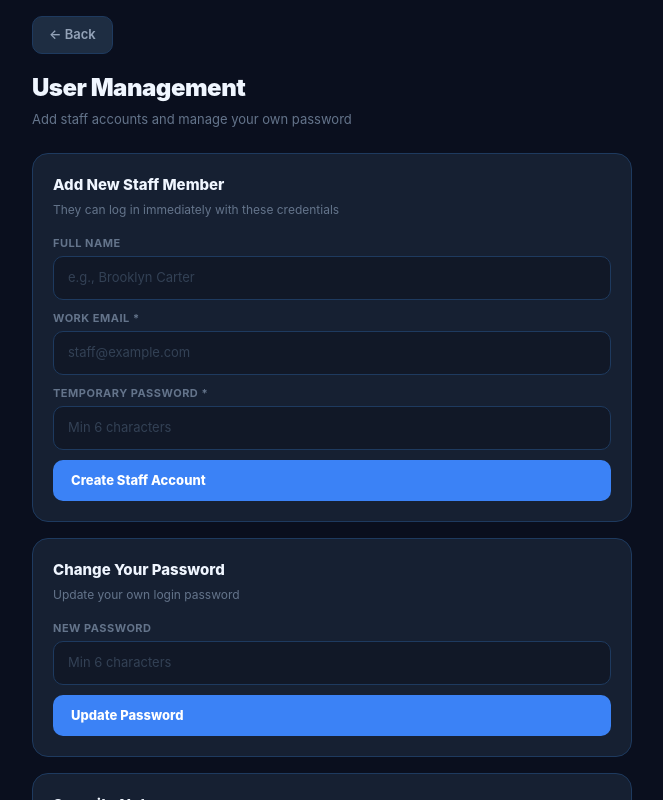
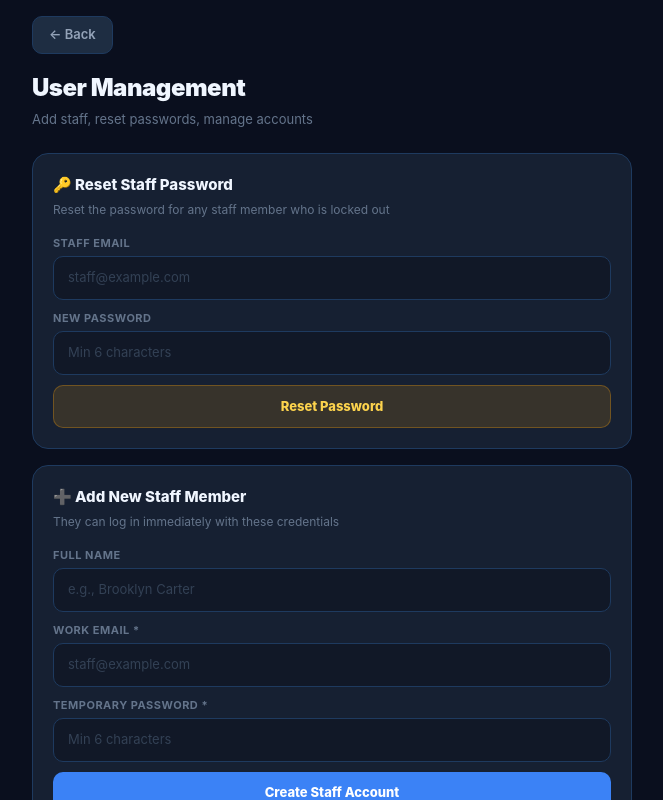
Before and after one commit to ASC-Harrison/nextjs-with-supabase, a Next.js app: page /admin-users in a window 1280 px wide. Shown: the top 800 px of the page, without its empty margins (308-971 px from the left). Built offline with nearby package versions, Linux system fonts and the light colour scheme; no server answers.

Commit message:
Update page.tsx

```diff
--- a/app/admin-users/page.tsx
+++ b/app/admin-users/page.tsx
@@ -24,68 +24,92 @@ const CSS = `
   .inp{width:100%;border-radius:10px;border:1px solid #1e3a5f;background:#111827;color:#f0f6ff;padding:11px 14px;font-size:13px;font-family:inherit;outline:none;transition:all 0.18s;margin-bottom:10px;}
   .inp:focus{border-color:#3b82f6;box-shadow:0 0 0 3px rgba(59,130,246,0.1);}
   .inp::placeholder{color:#334155;}
-  .btn{border-radius:10px;padding:11px 18px;font-size:13px;font-weight:800;cursor:pointer;border:none;font-family:inherit;transition:all 0.18s;display:inline-flex;align-items:center;gap:6px;}
+  .btn{border-radius:10px;padding:11px 18px;font-size:13px;font-weight:800;cursor:pointer;border:none;font-family:inherit;transition:all 0.18s;display:inline-flex;align-items:center;gap:6px;justify-content:center;}
   .btn-ac{background:#3b82f6;color:#fff;}
   .btn-ac:hover{background:#2563eb;}
   .btn-gh{background:#1e2d42;color:#94a3b8;border:1px solid #1e3a5f;}
   .btn-gh:hover{color:#f0f6ff;}
+  .btn-warn{background:rgba(245,158,11,0.15);color:#fcd34d;border:1px solid rgba(245,158,11,0.3);}
   .btn-err{background:rgba(239,68,68,0.15);color:#fca5a5;border:1px solid rgba(239,68,68,0.3);}
   .btn:disabled{opacity:0.4;cursor:not-allowed;}
   .btn-full{width:100%;}
-  .user-row{display:flex;align-items:center;justify-content:space-between;gap:12px;padding:12px 0;border-bottom:1px solid #1e3a5f;}
-  .user-row:last-child{border-bottom:none;}
-  .user-email{font-size:13px;font-weight:600;color:#f0f6ff;word-break:break-all;}
-  .user-date{font-size:11px;color:#64748b;margin-top:2px;}
-  .badge{display:inline-flex;align-items:center;padding:2px 8px;border-radius:9999px;font-size:10px;font-weight:800;}
-  .badge-ok{background:rgba(16,185,129,0.15);color:#6ee7b7;border:1px solid rgba(16,185,129,0.3);}
   .err{background:rgba(239,68,68,0.1);border:1px solid rgba(239,68,68,0.3);border-radius:10px;padding:12px;font-size:13px;color:#fca5a5;margin-bottom:14px;}
   .ok{background:rgba(16,185,129,0.1);border:1px solid rgba(16,185,129,0.3);border-radius:10px;padding:12px;font-size:13px;color:#6ee7b7;margin-bottom:14px;}
-  .divider{height:1px;background:#1e3a5f;margin:16px 0;}
-  .current-user{background:rgba(59,130,246,0.08);border:1px solid rgba(59,130,246,0.2);border-radius:10px;padding:12px 14px;font-size:12px;color:#93c5fd;margin-bottom:20px;}
+  .current-user{background:rgba(59,130,246,0.08);border:1px solid rgba(59,130,246,0.2);border-radius:10px;padding:12px 14px;font-size:12px;color:#93c5fd;margin-bottom:20px;display:flex;align-items:center;justify-content:space-between;flex-wrap:wrap;gap:8px;}
+  .sign-out-btn{background:rgba(239,68,68,0.15);border:1px solid rgba(239,68,68,0.3);border-radius:8px;color:#fca5a5;padding:4px 12px;cursor:pointer;font-size:11px;font-family:inherit;font-weight:700;}
+  .divider{height:1px;background:#1e3a5f;margin:4px 0 16px;}
+  .staff-row{display:flex;align-items:center;justify-content:space-between;gap:10px;padding:10px 0;border-bottom:1px solid #1e3a5f;}
+  .staff-row:last-child{border-bottom:none;}
+  .staff-email{font-size:13px;font-weight:600;color:#f0f6ff;word-break:break-all;}
+  .staff-date{font-size:11px;color:#64748b;margin-top:2px;}
 `;
 
 export default function AdminUsersPage() {
   const router = useRouter();
-  const [currentUser, setCurrentUser] = useState<any>(null);
+  const [currentUser,  setCurrentUser]  = useState<any>(null);
+  const [msg,          setMsg]          = useState<{type:"ok"|"err";text:string}|null>(null);
+
+  // Add new user
   const [newEmail,    setNewEmail]    = useState("");
   const [newPassword, setNewPassword] = useState("");
   const [newName,     setNewName]     = useState("");
-  const [loading,     setLoading]     = useState(false);
-  const [msg,         setMsg]         = useState<{type:"ok"|"err";text:string}|null>(null);
-  const [changePw,    setChangePw]    = useState("");
-  const [changePwLoading, setChangePwLoading] = useState(false);
+  const [addLoading,  setAddLoading]  = useState(false);
+
+  // Reset someone's password
+  const [resetEmail,    setResetEmail]    = useState("");
+  const [resetPassword, setResetPassword] = useState("");
+  const [resetLoading,  setResetLoading]  = useState(false);
+
+  // Change own password
+  const [myPassword,   setMyPassword]   = useState("");
+  const [myPwLoading,  setMyPwLoading]  = useState(false);
 
   useEffect(() => {
     supabase.auth.getUser().then(({ data }) => setCurrentUser(data.user));
   }, []);
 
-  async function handleInvite(e: React.FormEvent) {
+  function showMsg(type: "ok"|"err", text: string) {
+    setMsg({ type, text });
+    setTimeout(() => setMsg(null), 5000);
+  }
+
+  async function handleAddUser(e: React.FormEvent) {
     e.preventDefault();
     if (!newEmail.trim() || !newPassword.trim()) return;
-    setLoading(true); setMsg(null);
+    setAddLoading(true);
     try {
-      const res = await fetch("/api/admin/invite-user", {
-        method: "POST",
-        headers: { "Content-Type": "application/json" },
-        body: JSON.stringify({ email: newEmail.trim(), password: newPassword, name: newName.trim() }),
-      });
+      const res  = await fetch("/api/admin/invite-user", { method:"POST", headers:{"Content-Type":"application/json"}, body:JSON.stringify({ email:newEmail.trim(), password:newPassword, name:newName.trim() }) });
       const json = await res.json();
-      if (!json.ok) { setMsg({ type:"err", text: json.error }); }
-      else { setMsg({ type:"ok", text: `User ${newEmail} created successfully!` }); setNewEmail(""); setNewPassword(""); setNewName(""); }
-    } catch (e: any) { setMsg({ type:"err", text: e?.message ?? "Failed" }); }
-    finally { setLoading(false); }
+      if (!json.ok) showMsg("err", json.error);
+      else { showMsg("ok", `✅ Account created for ${newEmail}`); setNewEmail(""); setNewPassword(""); setNewName(""); }
+    } catch (e: any) { showMsg("err", e?.message ?? "Failed"); }
+    finally { setAddLoading(false); }
   }
 
-  async function handleChangePassword(e: React.FormEvent) {
+  async function handleResetPassword(e: React.FormEvent) {
     e.preventDefault();
-    if (!changePw.trim() || changePw.length < 6) { setMsg({ type:"err", text:"Password must be at least 6 characters." }); return; }
-    setChangePwLoading(true); setMsg(null);
+    if (!resetEmail.trim() || !resetPassword.trim()) return;
+    if (resetPassword.length < 6) { showMsg("err", "Password must be at least 6 characters"); return; }
+    setResetLoading(true);
     try {
-      const { error } = await supabase.auth.updateUser({ password: changePw });
-      if (error) { setMsg({ type:"err", text: error.message }); }
-      else { setMsg({ type:"ok", text:"Password updated successfully!" }); setChangePw(""); }
-    } catch (e: any) { setMsg({ type:"err", text: e?.message ?? "Failed" }); }
-    finally { setChangePwLoading(false); }
+      const res  = await fetch("/api/admin/reset-password", { method:"POST", headers:{"Content-Type":"application/json"}, body:JSON.stringify({ email:resetEmail.trim(), password:resetPassword }) });
+      const json = await res.json();
+      if (!json.ok) showMsg("err", json.error);
+      else { showMsg("ok", `✅ Password reset for ${resetEmail}`); setResetEmail(""); setResetPassword(""); }
+    } catch (e: any) { showMsg("err", e?.message ?? "Failed"); }
+    finally { setResetLoading(false); }
+  }
+
+  async function handleMyPassword(e: React.FormEvent) {
+    e.preventDefault();
+    if (!myPassword.trim() || myPassword.length < 6) { showMsg("err", "Password must be at least 6 characters"); return; }
+    setMyPwLoading(true);
+    try {
+      const { error } = await supabase.auth.updateUser({ password: myPassword });
+      if (error) showMsg("err", error.message);
+      else { showMsg("ok", "✅ Your password has been updated"); setMyPassword(""); }
+    } catch (e: any) { showMsg("err", e?.message ?? "Failed"); }
+    finally { setMyPwLoading(false); }
   }
 
   async function handleLogout() {
@@ -100,55 +124,83 @@ export default function AdminUsersPage() {
         <div className="wrap">
           <button onClick={() => router.push("/")} className="back-btn">← Back</button>
           <div className="title">User Management</div>
-          <div className="sub">Add staff accounts and manage your own password</div>
+          <div className="sub">Add staff, reset passwords, manage accounts</div>
 
           {currentUser && (
             <div className="current-user">
-              Signed in as: <strong>{currentUser.email}</strong>
-              <button onClick={handleLogout} style={{ marginLeft: 12, background:"rgba(239,68,68,0.15)", border:"1px solid rgba(239,68,68,0.3)", borderRadius:8, color:"#fca5a5", padding:"3px 10px", cursor:"pointer", fontSize:11, fontFamily:"inherit", fontWeight:700 }}>
-                Sign Out
-              </button>
+              <span>Signed in as: <strong>{currentUser.email}</strong></span>
+              <button onClick={handleLogout} className="sign-out-btn">Sign Out</button>
             </div>
           )}
 
           {msg && <div className={msg.type === "ok" ? "ok" : "err"}>{msg.text}</div>}
 
+          {/* Reset any staff password */}
+          <div className="card">
+            <div className="card-title">🔑 Reset Staff Password</div>
+            <div className="card-sub">Reset the password for any staff member who is locked out</div>
+            <form onSubmit={handleResetPassword}>
+              <label className="label">Staff Email</label>
+              <input
+                value={resetEmail}
+                onChange={(e) => setResetEmail(e.target.value)}
+                type="email"
+                className="inp"
+                placeholder="staff@example.com"
+                required
+              />
+              <label className="label">New Password</label>
+              <input
+                value={resetPassword}
+                onChange={(e) => setResetPassword(e.target.value)}
+                type="password"
+                className="inp"
+                placeholder="Min 6 characters"
+                required
+                minLength={6}
+              />
+              <button type="submit" className="btn btn-warn btn-full" disabled={resetLoading}>
+                {resetLoading ? "Resetting…" : "Reset Password"}
+              </button>
+            </form>
+          </div>
+
           {/* Add new staff */}
           <div className="card">
-            <div className="card-title">Add New Staff Member</div>
+            <div className="card-title">➕ Add New Staff Member</div>
             <div className="card-sub">They can log in immediately with these credentials</div>
-            <form onSubmit={handleInvite}>
+            <form onSubmit={handleAddUser}>
               <label className="label">Full Name</label>
               <input value={newName} onChange={(e) => setNewName(e.target.value)} className="inp" placeholder="e.g., Brooklyn Carter" />
               <label className="label">Work Email *</label>
               <input value={newEmail} onChange={(e) => setNewEmail(e.target.value)} type="email" className="inp" placeholder="staff@example.com" required />
               <label className="label">Temporary Password *</label>
               <input value={newPassword} onChange={(e) => setNewPassword(e.target.value)} type="password" className="inp" placeholder="Min 6 characters" required minLength={6} />
-              <button type="submit" className="btn btn-ac btn-full" disabled={loading}>
-                {loading ? "Creating…" : "Create Staff Account"}
+              <button type="submit" className="btn btn-ac btn-full" disabled={addLoading}>
+                {addLoading ? "Creating…" : "Create Staff Account"}
               </button>
             </form>
           </div>
 
           {/* Change own password */}
           <div className="card">
-            <div className="card-title">Change Your Password</div>
+            <div className="card-title">🔒 Change Your Password</div>
             <div className="card-sub">Update your own login password</div>
-            <form onSubmit={handleChangePassword}>
+            <form onSubmit={handleMyPassword}>
               <label className="label">New Password</label>
-              <input value={changePw} onChange={(e) => setChangePw(e.target.value)} type="password" className="inp" placeholder="Min 6 characters" required minLength={6} />
-              <button type="submit" className="btn btn-ac btn-full" disabled={changePwLoading}>
-                {changePwLoading ? "Updating…" : "Update Password"}
+              <input value={myPassword} onChange={(e) => setMyPassword(e.target.value)} type="password" className="inp" placeholder="Min 6 characters" required minLength={6} />
+              <button type="submit" className="btn btn-ac btn-full" disabled={myPwLoading}>
+                {myPwLoading ? "Updating…" : "Update My Password"}
               </button>
             </form>
           </div>
 
           <div className="card">
             <div className="card-title">Security Notes</div>
-            <div style={{ fontSize:12, color:"#64748b", lineHeight:1.7 }}>
+            <div style={{ fontSize:12, color:"#64748b", lineHeight:1.8 }}>
               • Sessions expire after <strong style={{color:"#94a3b8"}}>30 minutes</strong> of inactivity<br/>
-              • All actions are logged with the verified user account<br/>
-              • To remove a staff member, go to Supabase → Authentication → Users and delete their account<br/>
+              • All actions are logged with verified user accounts<br/>
+              • To permanently remove a staff member go to Supabase → Authentication → Users<br/>
               • Each person must use their own login — no shared accounts
             </div>
           </div>
```
